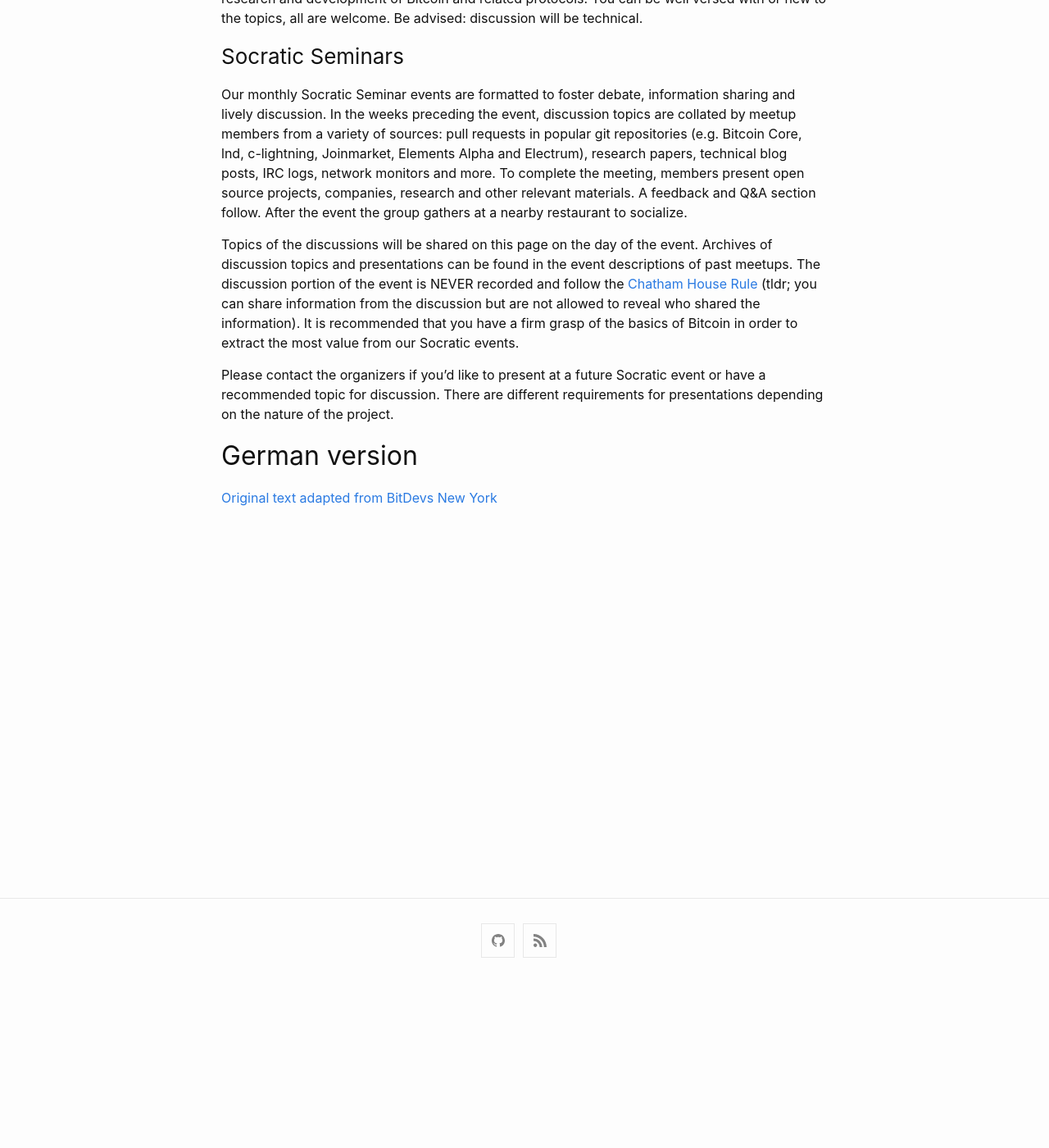
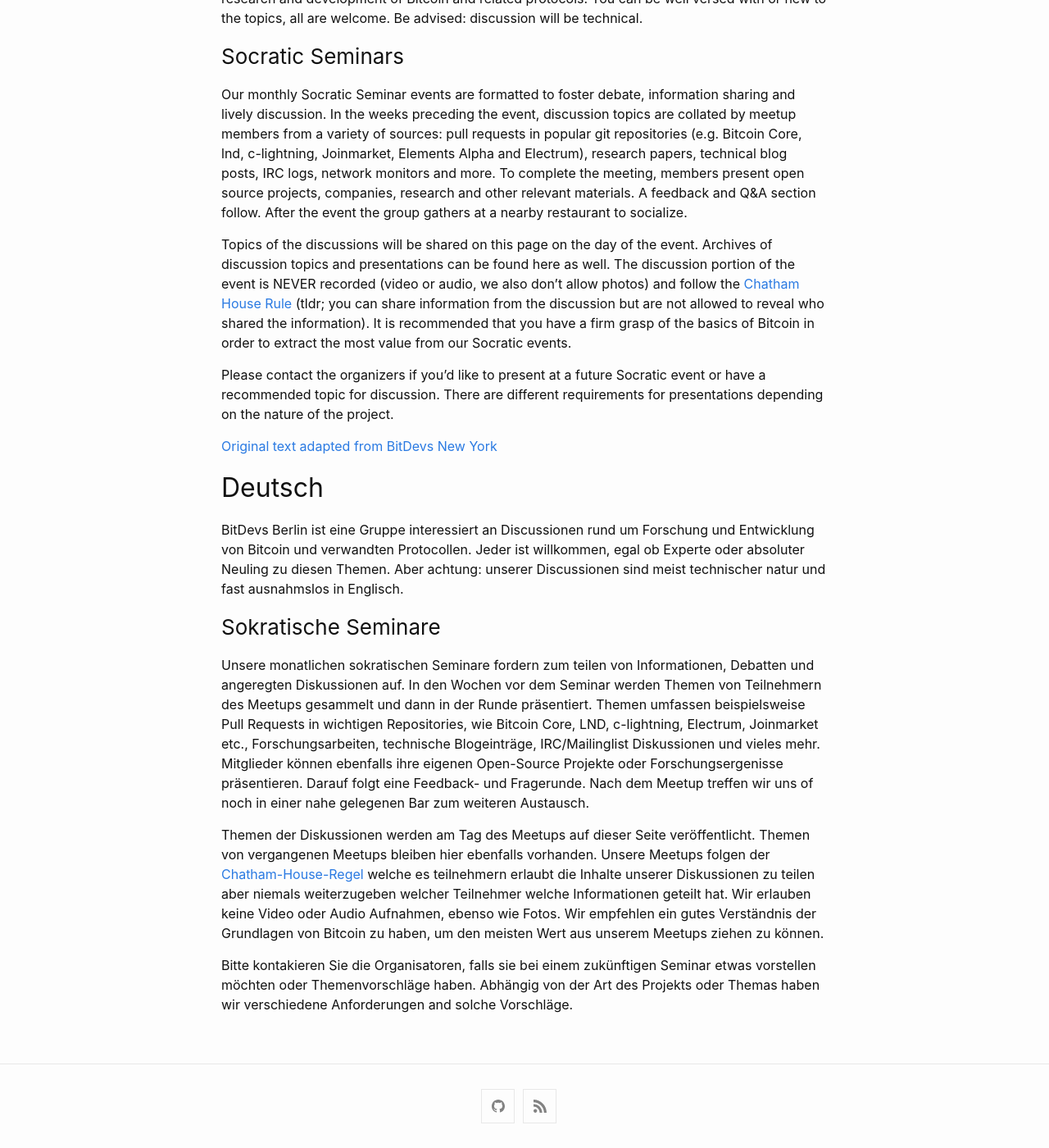
Before and after one commit to fjahr/bitdevsberlin, a Jekyll site: the page built from about.md, in a window 1280 px wide and 1400 px high, scrolled down 202 px. Shown: the whole window at 82% size. Built offline with Jekyll 4.4.1, drawn with Linux system fonts in a browser that asks for light colours; before the commit the page ends 984 px from its top, so only the background shows below that.

Commit message:
Translate about page

```diff
--- a/about.md
+++ b/about.md
@@ -15,7 +15,7 @@ posts, IRC logs, network monitors and more. To complete the meeting, members pre
 and other relevant materials. A feedback and Q&A section follow. After the event the group gathers at a nearby restaurant to socialize.
 
 Topics of the discussions will be shared on this page on the day of the event. Archives of discussion topics and presentations
-can be found in the event descriptions of past meetups. The discussion portion of the event is NEVER recorded and follow
+can be found here as well. The discussion portion of the event is NEVER recorded (video or audio, we also don't allow photos) and follow
 the [Chatham House Rule](https://en.wikipedia.org/wiki/Chatham_House_Rule) (tldr; you can share information from the discussion
 but are not allowed to reveal who shared the information). It is recommended
 that you have a firm grasp of the basics of Bitcoin in order to extract the most value from our Socratic events.
@@ -23,6 +23,27 @@ that you have a firm grasp of the basics of Bitcoin in order to extract the most
 Please contact the organizers if you’d like to present at a future Socratic event or have a recommended topic for discussion.
 There are different requirements for presentations depending on the nature of the project.
 
-## German version
+[Original text adapted from BitDevs New York](https://bitdevs.org/about)
 
-[Original text adapted from BitDevs New York](https://bitdevs.org/about)
+## Deutsch
+
+BitDevs Berlin ist eine Gruppe interessiert an Discussionen rund um Forschung und Entwicklung von Bitcoin und verwandten
+Protocollen. Jeder ist willkommen, egal ob Experte oder absoluter Neuling zu diesen Themen. Aber achtung: unserer Discussionen
+sind meist technischer natur und fast ausnahmslos in Englisch.
+
+### Sokratische Seminare
+Unsere monatlichen sokratischen Seminare fordern zum teilen von Informationen, Debatten und angeregten Diskussionen auf. In den
+Wochen vor dem Seminar werden Themen von Teilnehmern des Meetups gesammelt und dann in der Runde präsentiert. Themen umfassen
+beispielsweise Pull Requests in wichtigen Repositories, wie Bitcoin Core, LND, c-lightning, Electrum, Joinmarket etc.,
+Forschungsarbeiten, technische Blogeinträge, IRC/Mailinglist Diskussionen und vieles mehr. Mitglieder können ebenfalls ihre
+eigenen Open-Source Projekte oder Forschungsergenisse präsentieren. Darauf folgt eine Feedback- und Fragerunde. Nach dem
+Meetup treffen wir uns of noch in einer nahe gelegenen Bar zum weiteren Austausch.
+
+Themen der Diskussionen werden am Tag des Meetups auf dieser Seite veröffentlicht. Themen von vergangenen Meetups bleiben
+hier ebenfalls vorhanden. Unsere Meetups folgen der [Chatham-House-Regel](https://de.wikipedia.org/wiki/Chatham_House_Rule)
+welche es teilnehmern erlaubt die Inhalte unserer Diskussionen zu teilen aber niemals weiterzugeben welcher Teilnehmer
+welche Informationen geteilt hat. Wir erlauben keine Video oder Audio Aufnahmen, ebenso wie Fotos. Wir empfehlen ein gutes
+Verständnis der Grundlagen von Bitcoin zu haben, um den meisten Wert aus unserem Meetups ziehen zu können.
+
+Bitte kontakieren Sie die Organisatoren, falls sie bei einem zukünftigen Seminar etwas vorstellen möchten oder Themenvorschläge
+haben. Abhängig von der Art des Projekts oder Themas haben wir verschiedene Anforderungen and solche Vorschläge.
```
